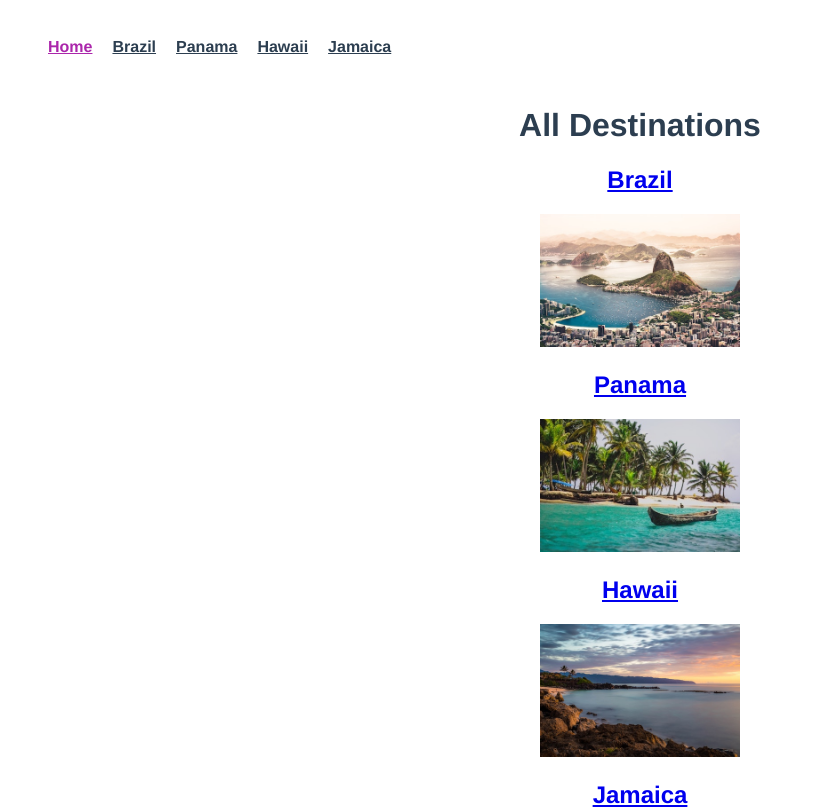
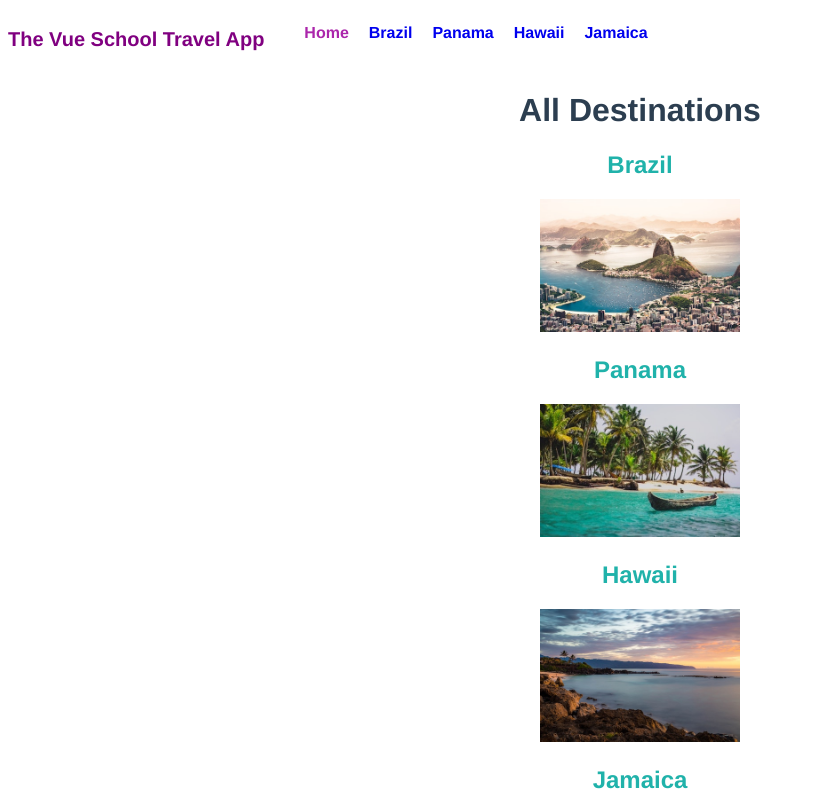
Before and after one commit to appletreeisyellow/vue-tutorials, a Vue app in the folder vue-travel-app/: page /#/ in a window 1280 px wide. Shown: the top 809 px of the page, without its empty margins (0-815 px from the left). Built offline with nearby package versions, Linux system fonts and the light colour scheme.

Commit message:
add key to router-view to enable re-rendering of components when vue router params changes

```diff
--- a/vue-travel-app/src/App.vue
+++ b/vue-travel-app/src/App.vue
@@ -1,7 +1,7 @@
 <template>
   <div id="app">
     <TheNavigation />
-    <router-view />
+    <router-view :key="$route.path" />
   </div>
 </template>
 <script>
--- a/vue-travel-app/src/components/TheNavigation.vue
+++ b/vue-travel-app/src/components/TheNavigation.vue
@@ -1,31 +1,65 @@
 <template>
   <nav id="nav">
-    <router-link to="/">Home</router-link>
-    <router-link to="/brazil">Brazil</router-link>
-    <router-link to="/panama">Panama</router-link>
-    <router-link to="/hawaii">Hawaii</router-link>
-    <router-link to="/jamaica">Jamaica</router-link>
+    <p class="logo">The Vue School Travel App</p>
+    <ul class="nav-links">
+      <li class="links">
+        <router-link to="/">Home</router-link>
+      </li>
+      <li v-for="destination in destinations" :key="destination.id" class="links">
+        <router-link
+          :to="{
+            name: 'DestinationDetails',
+            params: { id: destination.id }
+          }"
+        >{{ destination.name }}</router-link>
+      </li>
+    </ul>
   </nav>
 </template>
 
 <script>
-export default {};
+import store from "@/store";
+export default {
+  data() {
+    return {
+      destinationID: this.$route.params.id,
+      destinations: store.destinations
+    };
+  }
+};
 </script>
 
 <style scoped>
 #nav {
   display: flex;
-  align-items: center;
-  padding: 30px;
 }
 
 #nav a {
   font-weight: bold;
-  color: #2c3e50;
-  padding: 0 10px;
+  text-decoration: none;
+  font-weight: bold;
 }
 
 #nav a.vue-school-sctive-class {
   color: #ab26ab;
 }
+
+.nav-links {
+  display: flex;
+}
+
+.links {
+  padding-right: 20px;
+  list-style: none;
+}
+
+.links:hover {
+  text-decoration: underline;
+}
+
+.logo {
+  font-size: 20px;
+  color: purple;
+  font-weight: bold;
+}
 </style>
--- a/vue-travel-app/src/router/index.js
+++ b/vue-travel-app/src/router/index.js
@@ -9,36 +9,6 @@
     path: "/",
     name: "Home",
     component: Home,
-  },
-  {
-    path: "/about",
-    name: "About",
-    // route level code-splitting
-    // this generates a separate chunk (about.[hash].js) for this route
-    // which is lazy-loaded when the route is visited.
-    component: () =>
-      import(/* webpackChunkName: "about" */ "../views/About.vue"),
-  },
-  {
-    path: "/brazil",
-    name: "brazil",
-    component: () => import(/* webpackChunkName: "brazil" */ "../views/Brazil"),
-  },
-  {
-    path: "/hawaii",
-    name: "hawaii",
-    component: () => import(/* webpackChunkName: "hawaii" */ "../views/Hawaii"),
-  },
-  {
-    path: "/jamaica",
-    name: "jamaica",
-    component: () =>
-      import(/* webpackChunkName: "jamaica" */ "../views/Jamaica"),
-  },
-  {
-    path: "/panama",
-    name: "panama",
-    component: () => import(/* webpackChunkName: "panama" */ "../views/Panama"),
   },
   {
     path: "/details/:id",
--- a/vue-travel-app/src/views/About.vue
+++ /dev/null
@@ -1,5 +0,0 @@
-<template>
-  <div class="about">
-    <h1>This is an about page</h1>
-  </div>
-</template>
--- a/vue-travel-app/src/views/Brazil.vue
+++ /dev/null
@@ -1,11 +0,0 @@
-<template>
-  <div>
-    <h2>Brazil</h2>
-  </div>
-</template>
-
-<script>
-export default {};
-</script>
-
-<style></style>
--- a/vue-travel-app/src/views/Hawaii.vue
+++ /dev/null
@@ -1,11 +0,0 @@
-<template>
-  <div>
-    <h2>Hawaii</h2>
-  </div>
-</template>
-
-<script>
-export default {};
-</script>
-
-<style></style>
--- a/vue-travel-app/src/views/Home.vue
+++ b/vue-travel-app/src/views/Home.vue
@@ -45,4 +45,14 @@
   display: flex;
   justify-content: space-between;
 }
+
+a {
+  color: lightseagreen;
+  text-decoration: none;
+}
+
+a:hover,
+a:visited {
+  text-decoration: underline;
+}
 </style>
--- a/vue-travel-app/src/views/Jamaica.vue
+++ /dev/null
@@ -1,11 +0,0 @@
-<template>
-  <div>
-    <h2>Jamaica</h2>
-  </div>
-</template>
-
-<script>
-export default {};
-</script>
-
-<style></style>
--- a/vue-travel-app/src/views/Panama.vue
+++ /dev/null
@@ -1,11 +0,0 @@
-<template>
-  <div>
-    <h2>Panama</h2>
-  </div>
-</template>
-
-<script>
-export default {};
-</script>
-
-<style></style>
```
Also changed, not shown: 1 other file (tests, documents, lock files or other folders).
